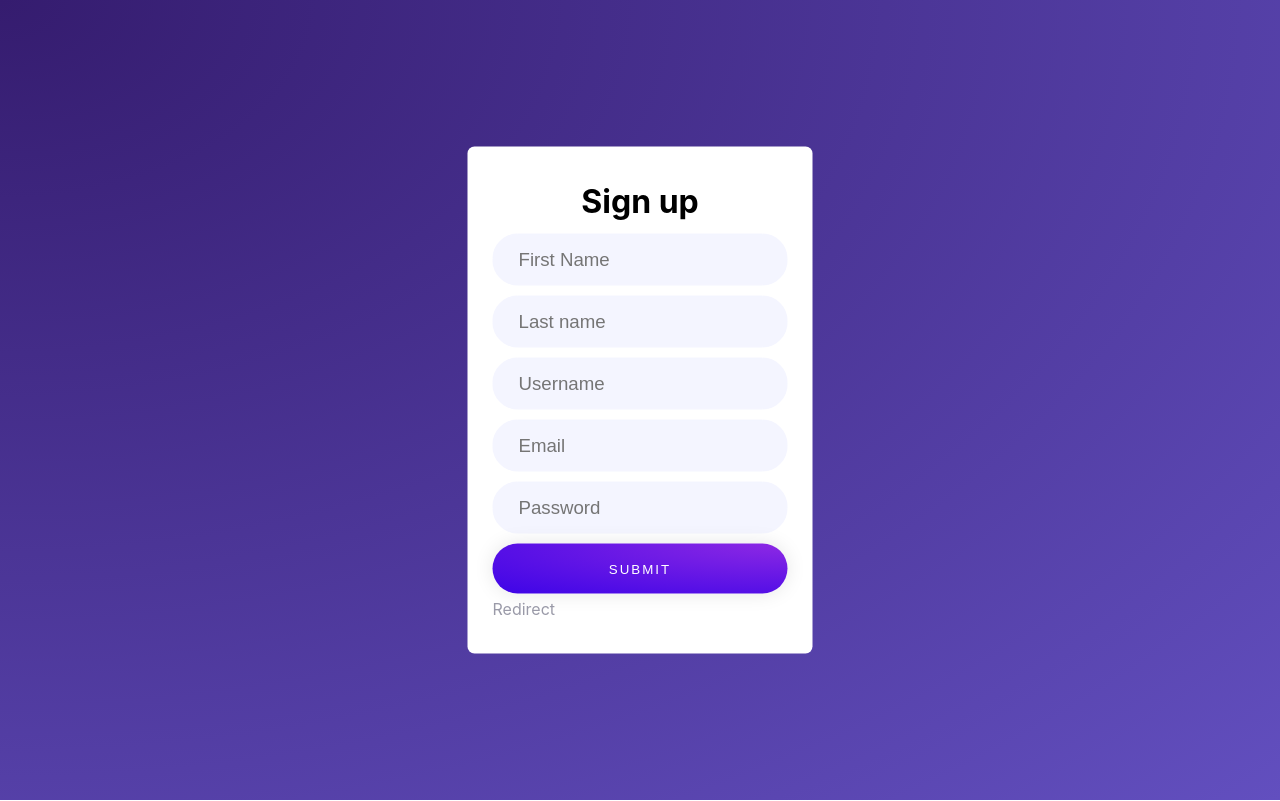
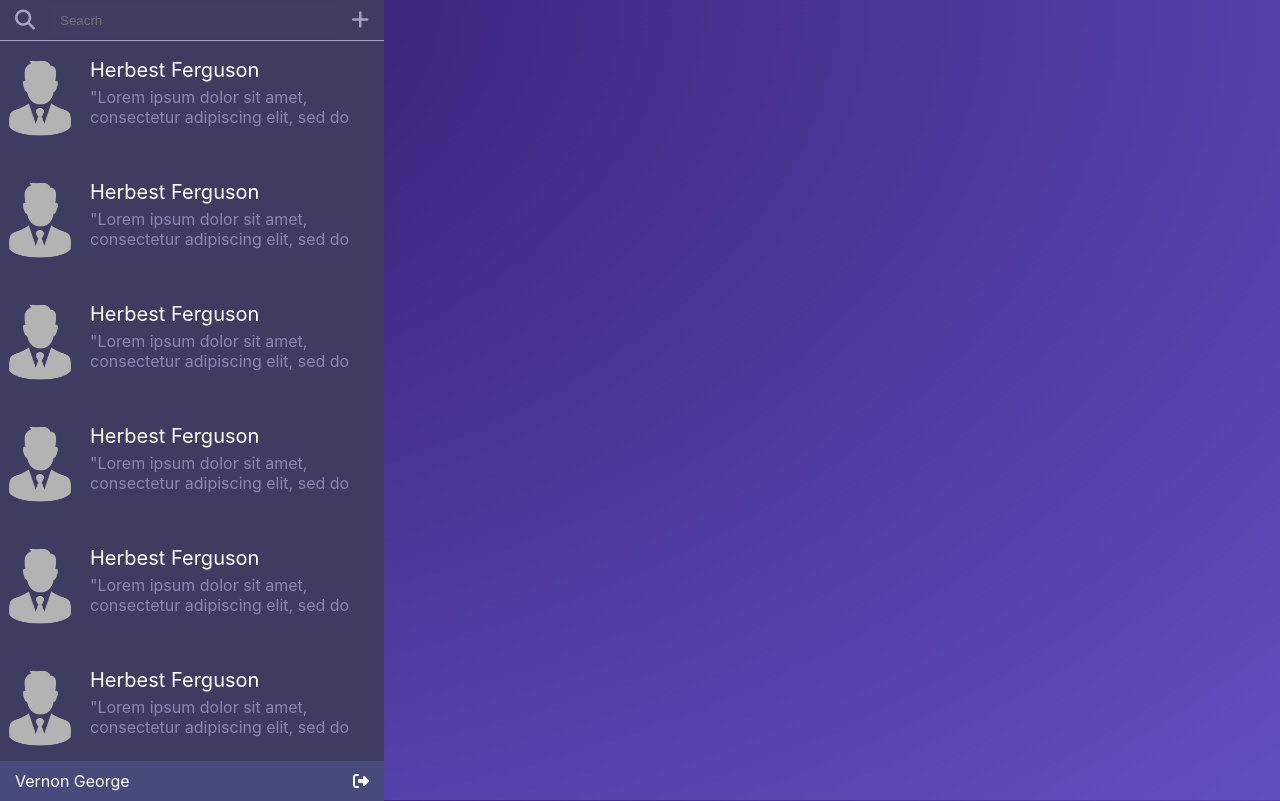
Before and after one commit to Seredenko23/messenger, a React (Create React App) app: page /sign-up in a window 1280 px wide. Built offline with nearby package versions, Linux system fonts and the light colour scheme; the HTML template or start-up script is replaced by a standard one.

Commit message:
add thread-view

```diff
--- a/public/index.html
+++ b/public/index.html
@@ -8,7 +8,10 @@
       name="description"
       content="Web site created using create-react-app"
     />
+    <script src="https://kit.fontawesome.com/9a986ba5cd.js"
+            crossorigin="anonymous">
 
+    </script>
     <link rel="manifest" href="%PUBLIC_URL%/manifest.json" />
 
     <title>Messenger</title>
--- a/src/App.tsx
+++ b/src/App.tsx
@@ -7,6 +7,7 @@ import Navigation from "./components/Navigation/Navigation";
 import { websocketMiddleware } from "./redux/middleware/websocket";
 import './App.scss';
 import './style/variables.scss'
+import Thread from "./components/Thread/Thread";
 
 const store = createStore(rootReducer, applyMiddleware(thunk, websocketMiddleware));
 
@@ -14,7 +15,8 @@ const App: React.FC = () => {
   return (
     <Provider store={store}>
       <div className="App">
-        <Navigation/>
+        {/*<Navigation/>*/}
+        <Thread/>
       </div>
     </Provider>
   );
--- /dev/null
+++ b/src/components/Thread/Thread.scss
@@ -0,0 +1,18 @@
+.thread {
+  max-width: 30vw;
+  background-color: #3E3C61;
+
+}
+.thread-user-message__list {
+  height: 90vh;
+  overflow: scroll;
+}
+::-webkit-scrollbar-track {  background-color: #999;}
+::-webkit-scrollbar-track-piece { background-color: #303142;}
+::-webkit-scrollbar-thumb { height: 50px; background-color: #4593F0; border-radius: 3px;}
+::-webkit-scrollbar-corner { background-color: #303142;}
+::-webkit-resizer { background-color: #4593F0;}
+::-webkit-scrollbar
+{
+  display: none;
+}
--- /dev/null
+++ b/src/components/Thread/Thread.tsx
@@ -0,0 +1,29 @@
+import React, {Component} from 'react';
+import './Thread.scss'
+import ThreadList from "../ThreadList/ThreadList";
+import ThreadUser from "../ThreadUser/ThreadUser";
+import ThreadOut from "../ThreadOut/ThreadOut";
+class Thread extends Component {
+    render() {
+        return (
+            <div className='thread'>
+                <ThreadList/>
+                <div className='thread-user-message__list'>
+                    <ThreadUser/>
+                    <ThreadUser/>
+                    <ThreadUser/>
+                    <ThreadUser/>
+                    <ThreadUser/>
+                    <ThreadUser/>
+                    <ThreadUser/>
+                    <ThreadUser/>
+                    <ThreadUser/>
+                    <ThreadUser/>
+                </div>
+             <ThreadOut/>
+            </div>
+        );
+    }
+}
+
+export default Thread;
--- /dev/null
+++ b/src/components/ThreadList/ThreadList.scss
@@ -0,0 +1,25 @@
+.thread-search {
+  height: 5vh;
+  display: flex;
+  flex-direction: row;
+  justify-content: space-between;
+  align-items: center;
+  padding: 0 15px;
+  border-bottom: .2px solid #A5A3C8;
+}
+
+.input-search {
+  background-color: #3F3D62;
+  color: #A5A3C8;
+  width: 100%;
+  border: none;
+  margin: 0 15px;
+  height: 30px;
+  padding: 0 10px;
+}
+
+.thread-search-icon {
+  font-size: 20px;
+  color: #A5A3C8;
+  cursor: pointer;
+}
--- /dev/null
+++ b/src/components/ThreadList/ThreadList.tsx
@@ -0,0 +1,17 @@
+import React, {Component} from 'react';
+import './ThreadList.scss'
+class ThreadList extends Component {
+    render() {
+        return (
+            <div>
+                <div className='thread-search'>
+                    <i className="fas fa-search thread-search-icon"></i>
+                    <input type="text" className='input-search' placeholder='Seacrh'/>
+                    <i className="fas fa-plus thread-search-icon"></i>
+                </div>
+            </div>
+        );
+    }
+}
+
+export default ThreadList;
--- /dev/null
+++ b/src/components/ThreadOut/ThreadOut.scss
@@ -0,0 +1,14 @@
+.thread-logout {
+  height: 5vh;
+  display: flex;
+  flex-direction: row;
+  justify-content: space-between;
+  align-items: center;
+  padding: 0 15px;
+  background-color: #474B7B;
+  color: white;
+}
+
+.cursor-pointer {
+  cursor: pointer;
+}
--- /dev/null
+++ b/src/components/ThreadOut/ThreadOut.tsx
@@ -0,0 +1,16 @@
+import React, {Component} from 'react';
+import './ThreadOut.scss'
+class ThreadOut extends Component {
+    render() {
+        return (
+            <div>
+                <div className='thread-logout'>
+                    <div>Vernon George</div>
+                    <i className="fas fa-sign-out-alt cursor-pointer"></i>
+                </div>
+            </div>
+        );
+    }
+}
+
+export default ThreadOut;
--- /dev/null
+++ b/src/components/ThreadUser/ThreadUser.scss
@@ -0,0 +1,25 @@
+.thread-user {
+  display: flex;
+  flex-direction: row;
+  justify-content: center;
+  margin-bottom: 25px;
+  padding-top: 17px;
+}
+.user-img {
+  margin-right: 10px;
+}
+.thread-user__name-message {
+  display: flex;
+  flex-direction: column;
+}
+.thread-user__name {
+  color: white;
+  font-size: 20px;
+  margin-bottom: 5px;
+}
+.thread-user__message {
+
+  height: 5vh;
+  overflow: hidden;
+  color: #8b89b2;
+}
--- /dev/null
+++ b/src/components/ThreadUser/ThreadUser.tsx
@@ -0,0 +1,25 @@
+import React, {Component} from 'react';
+import './ThreadUser.scss'
+class ThreadUser extends Component {
+    render() {
+        return (
+            <div>
+                <div>
+                    <div className='thread-user'>
+                        <img src={"user.png"} alt="" width='80px' height='80px' className='user-img'/>
+                        <div className='thread-user__name-message'>
+                            <div className='thread-user__name'>
+                                Herbest Ferguson
+                            </div>
+                            <div className='thread-user__message'>
+                                "Lorem ipsum dolor sit amet, consectetur adipiscing elit, sed do eiusmod tempor incididunt ut labore et dolore magna aliqua. Ut enim ad minim veniam, quis nostrud exercitation ullamco laboris nisi ut aliquip ex ea commodo consequat. Duis aute irure dolor in reprehenderit in voluptate velit esse cillum dolore eu fugiat nulla pariatur. Excepteur sint occaecat cupidatat non proident, sunt in culpa qui officia deserunt mollit anim id est laborum."
+                            </div>
+                        </div>
+                    </div>
+                </div>
+            </div>
+        );
+    }
+}
+
+export default ThreadUser;
```
Also changed, not shown: public/user.png (added).
